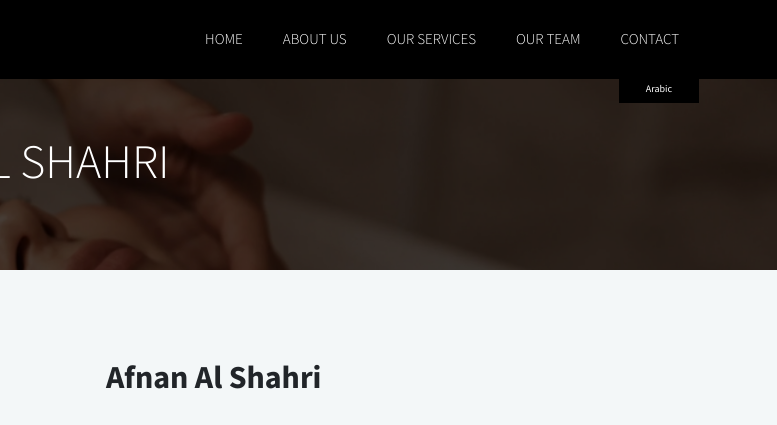
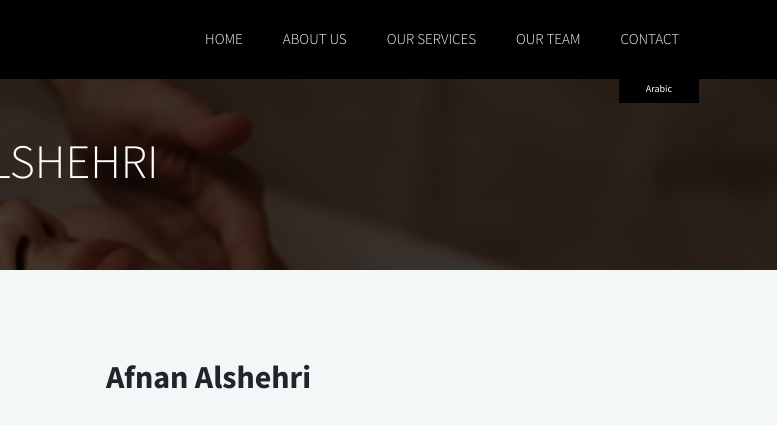
Before and after one commit to KubaKlin/holistic-site, a website: page team/afnan.html in a window 1280 px wide. Shown: the top 425 px of the page, 503-1280 px from the left. Drawn offline with nearby package versions, Linux system fonts and the light colour scheme.

Commit message:
work work

```diff
--- a/team/afnan.html
+++ b/team/afnan.html
@@ -44,7 +44,7 @@
 <section class="main-baner sub animate">
   <div class="container">
     <h1 class="head-h1">
-      Our team - Afnan Al Shahri
+      Our team - Afnan Alshehri
     </h1>
   </div>
 </section>
@@ -65,7 +65,7 @@
       </div>
       <div class="col-lg-7 col-12 about-sub-wrapp">
         <article class="about-us-content">
-          <h3 class="head-h3">Afnan Al Shahri</h3>
+          <h3 class="head-h3">Afnan Alshehri</h3>
           <h5 class="head-h5">
             Physiotherapist
           </h5>
```
